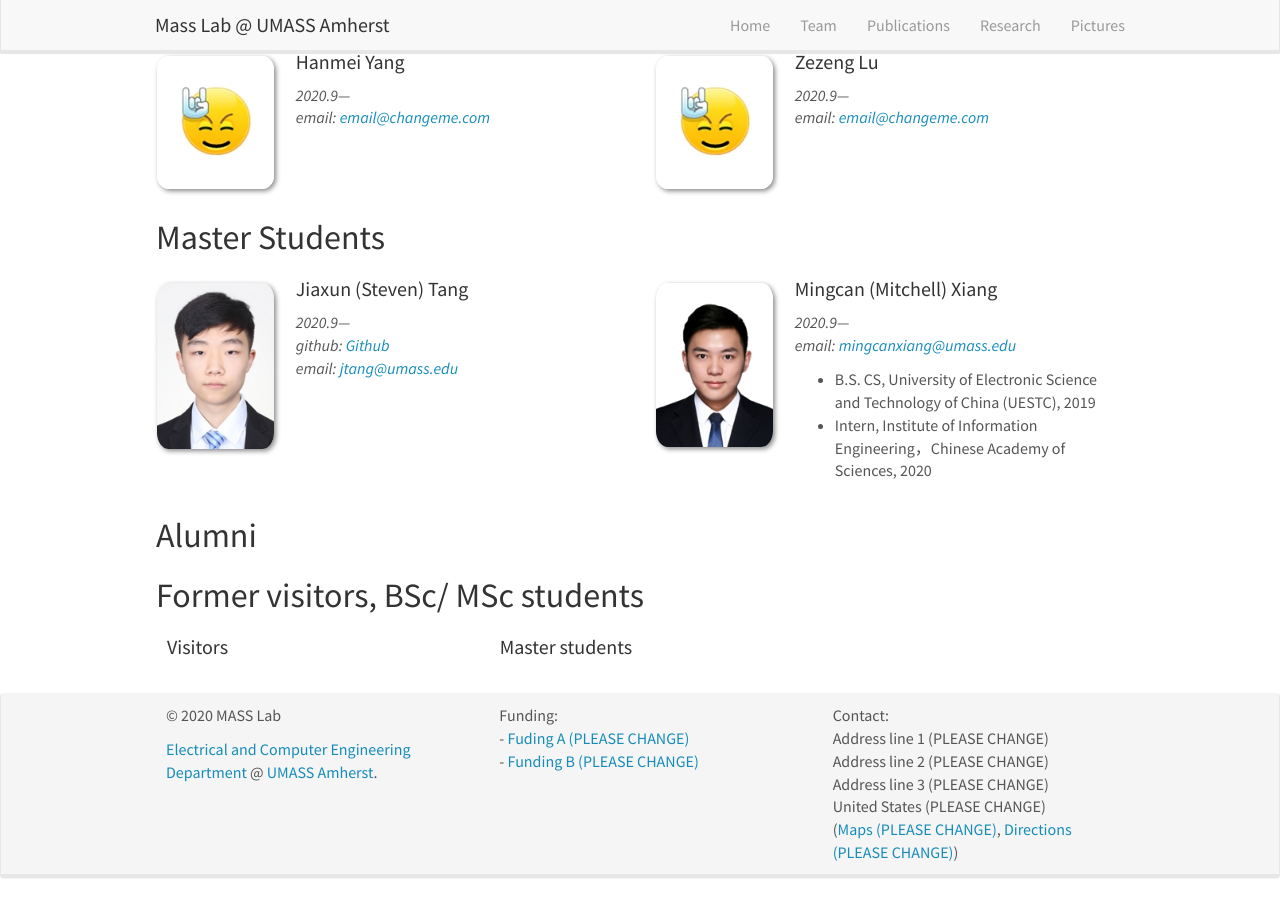
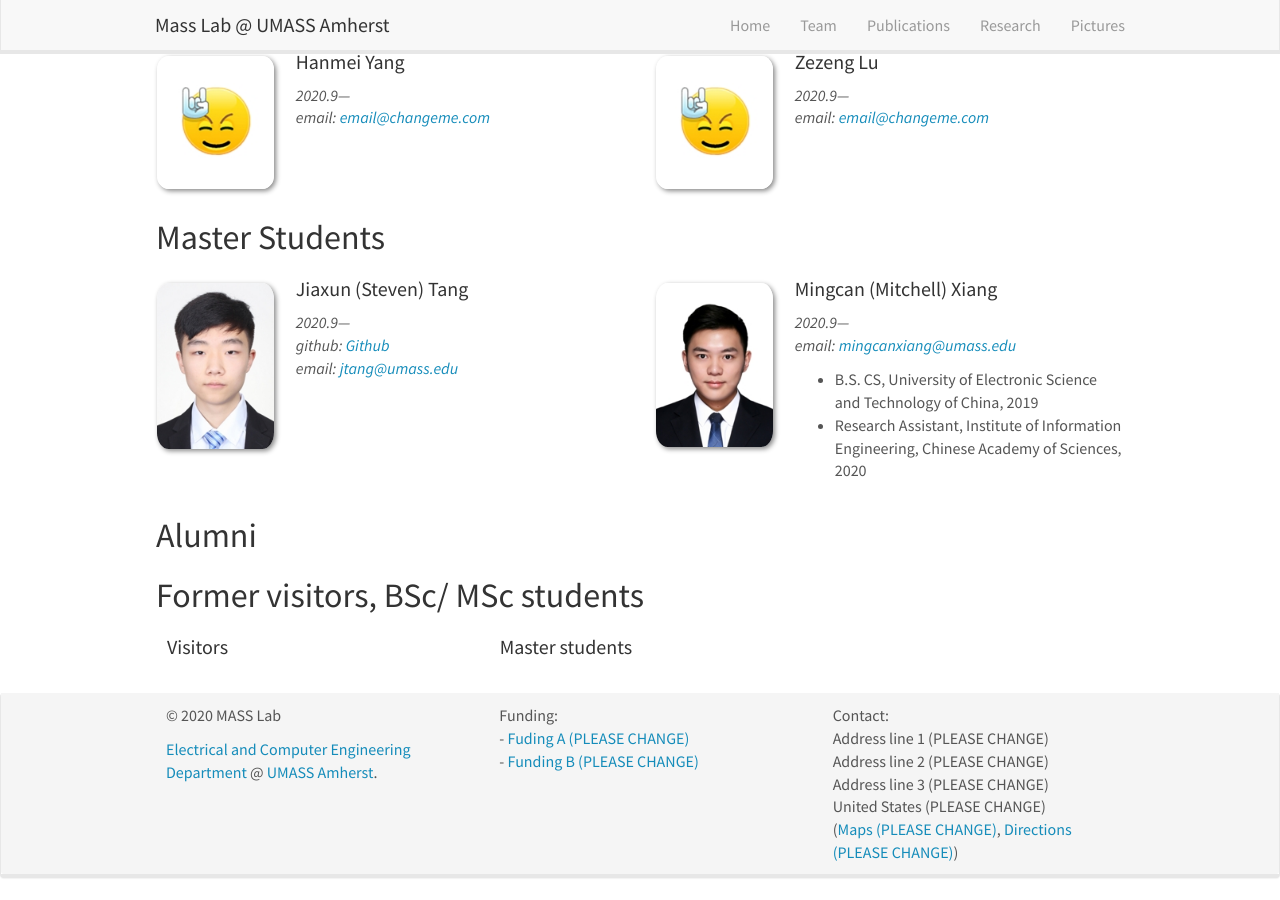
Before and after one commit to UTSASRG/UTSASRG.github.io, a Jekyll site: the page built from _pages/team.md, in a window 1280 px wide and 900 px high, scrolled down 632 px. Built offline with Jekyll 4.4.1, drawn with Linux system fonts in a browser that asks for light colours.

Commit message:
Update master_students.yml

```diff
--- a/_data/master_students.yml
+++ b/_data/master_students.yml
@@ -20,5 +20,5 @@
   info: 2020.9---
   email: mingcanxiang@umass.edu
   number_educ: 2
-  education2: Intern, Institute of Information Engineering，Chinese Academy of Sciences, 2020
-  education1: B.S. CS, University of Electronic Science and Technology of China (UESTC), 2019
+  education2: Research Assistant, Institute of Information Engineering, Chinese Academy of Sciences, 2020
+  education1: B.S. CS, University of Electronic Science and Technology of China, 2019
```
